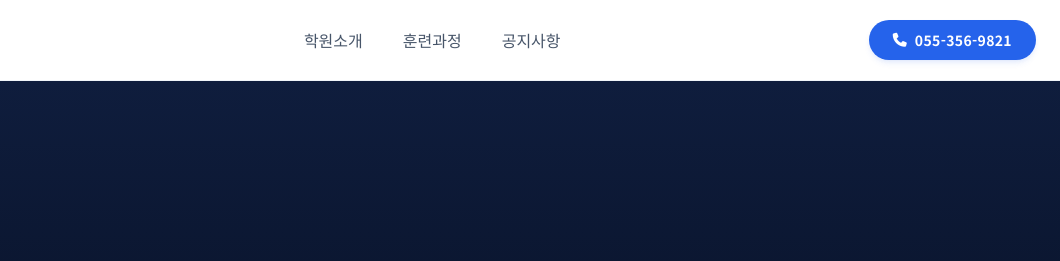
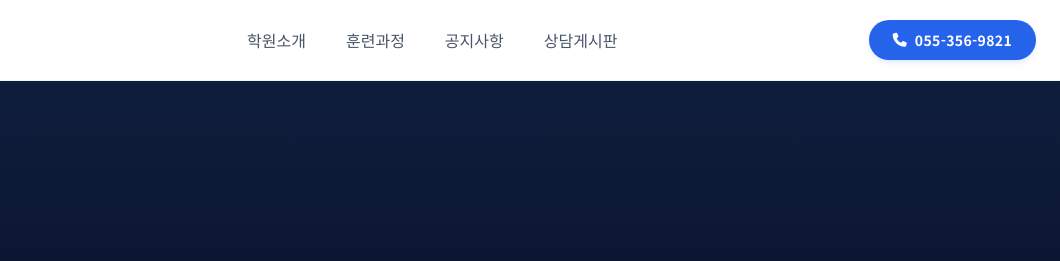
Before and after one commit to dlwlzjatmznf-cmyk/dlwlzjatmznf-cmyk.github.io, a plain HTML site: page index.html in a window 1280 px wide. Shown: the top 261 px of the page, 220-1280 px from the left. Drawn offline with nearby package versions, Linux system fonts and the light colour scheme; no server answers.

Commit message:
index.html

```diff
--- a/index.html
+++ b/index.html
@@ -48,6 +48,7 @@
                 <a href="#about" class="hover:text-brand-blue transition-colors relative py-2">학원소개</a>
                 <a href="#courses" class="hover:text-brand-blue transition-colors relative py-2">훈련과정</a>
                 <a href="#notice" class="hover:text-brand-blue transition-colors relative py-2">공지사항</a>
+                <a href="#notice" class="hover:text-brand-blue transition-colors relative py-2">상담게시판</a>
                 <a href="survey.html" id="nav-survey" onclick="openSurveyModal(); return false;" class="hover:text-brand-blue transition-colors relative py-2 flex items-center gap-1 hidden">
                     수요조사
                     <span class="bg-brand-red text-white text-[9px] font-bold px-1.5 py-0.5 rounded-full animate-pulse">HOT</span>
```
